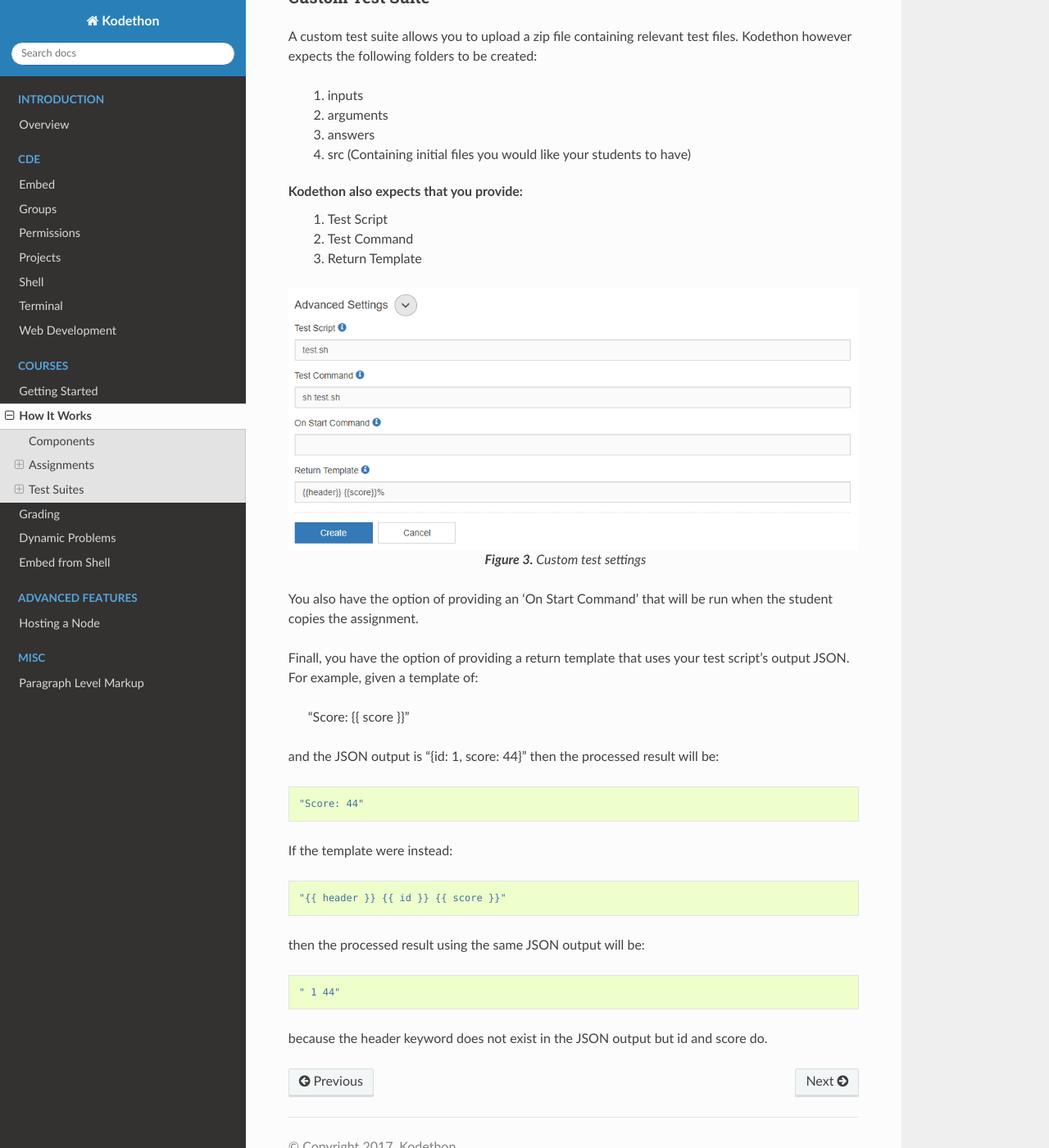
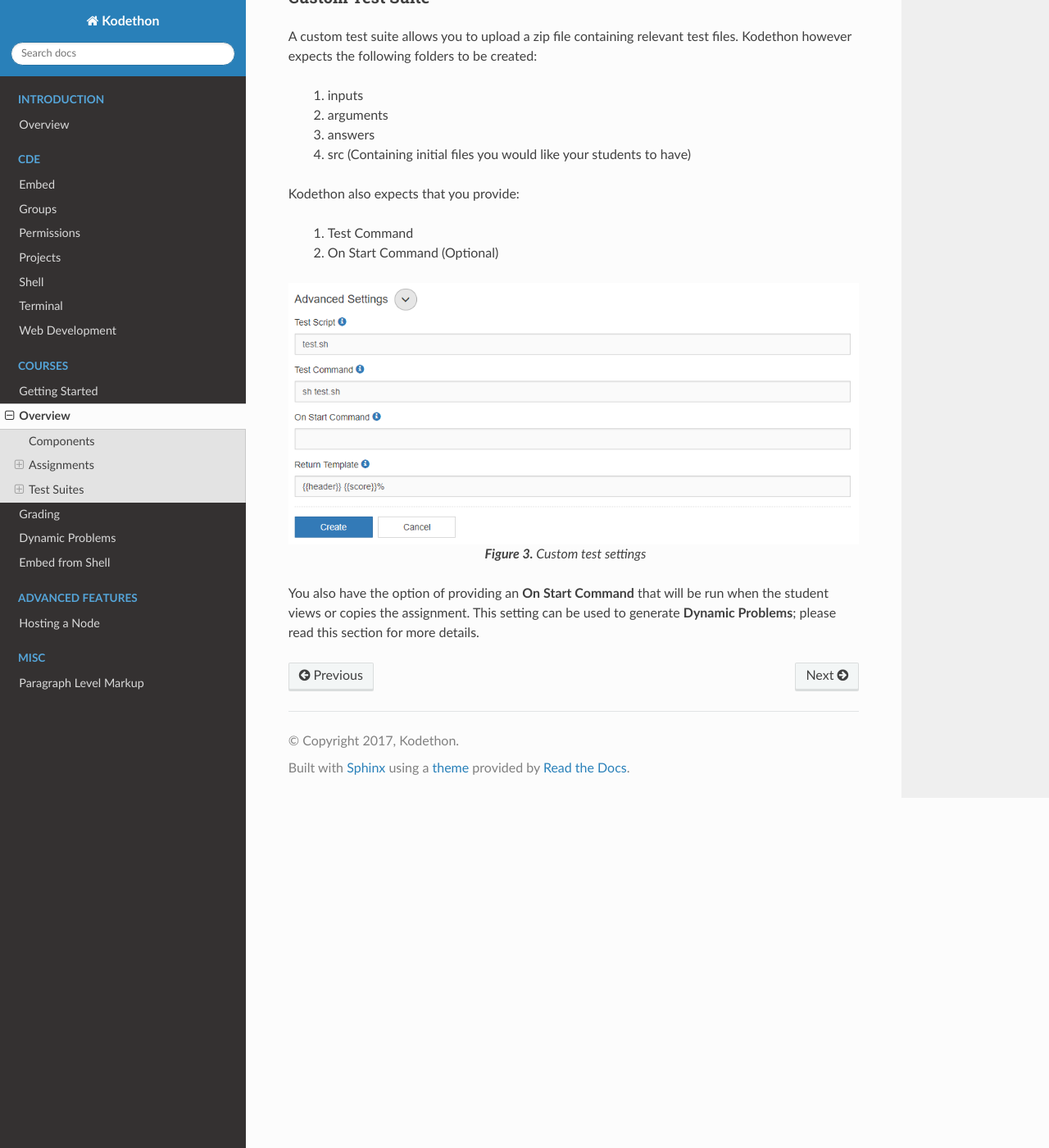
Before and after one commit to kodethon/Docs, a Sphinx documentation site: the page built from source/courses/how_it_works.rst, in a window 1280 px wide and 1400 px high, scrolled down 3359 px. Shown: the whole window at 82% size. Built offline with Sphinx 7.4.7 and the Read the Docs theme 2.0.0, drawn with Linux system fonts in a browser that asks for light colours; pages that are not in the unit, such as notebooks, are missing from menus; some of the changed text lies outside the part shown.

Commit message:
Update course overview section to reflect updates

```diff
--- a/source/courses/how_it_works.rst
+++ b/source/courses/how_it_works.rst
@@ -1,6 +1,6 @@
 
 *******************
-How It Works
+Overview
 *******************
 
 .. contents:: Table of Contents
@@ -104,15 +104,16 @@
 
 A custom test suite allows you to upload a zip file containing relevant test files.
 Kodethon however expects the following folders to be created:
+
     1. inputs
     2. arguments
     3. answers
     4. src (Containing initial files you would like your students to have)
 
 Kodethon also expects that you provide:
-    1. Test Script
-    2. Test Command
-    3. Return Template
+
+    1. Test Command
+    2. On Start Command (Optional)
 
 .. figure:: ../static/courses/custom-test-suite.PNG
     :align: center
@@ -122,29 +123,5 @@
 
 ::
 
-You also have the option of providing an 'On Start Command' that will be run when the student copies the assignment.
-
-Finall, you have the option of providing a return template that uses your test script's output JSON.
-For example, given a template of:
-
-    "Score: {{ score }}"
-
-and the JSON output is "{id: 1, score: 44}" then the processed result will be:
-
-::
-
-    "Score: 44"
-
-If the template were instead:
-
-::
-
-    "{{ header }} {{ id }} {{ score }}"
-
-then the processed result using the same JSON output will be:
-
-::
-
-    " 1 44"
-
-because the header keyword does not exist in the JSON output but id and score do.
+You also have the option of providing an **On Start Command** that will be run when the student views or copies the assignment.
+This setting can be used to generate **Dynamic Problems**; please read this section for more details.
```
